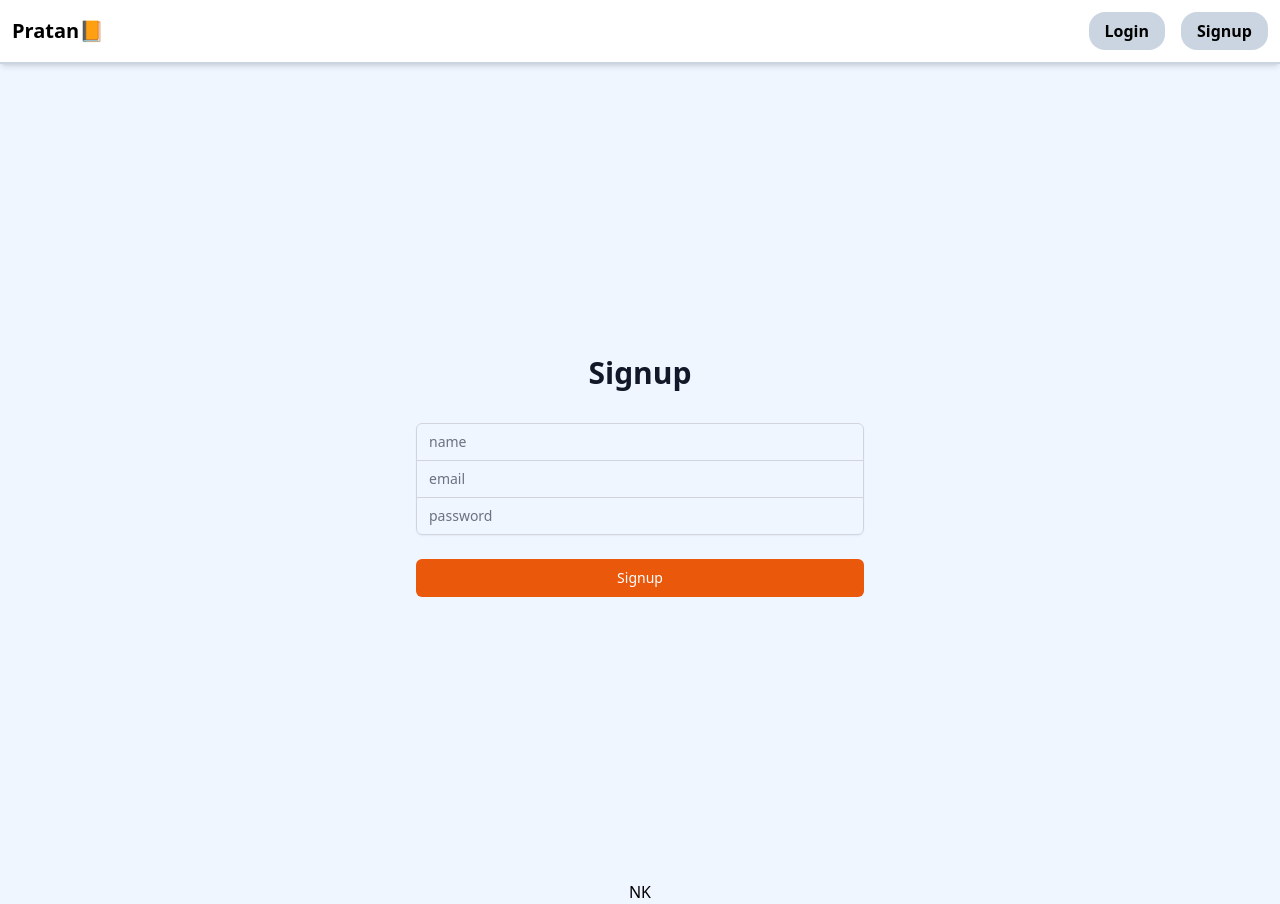
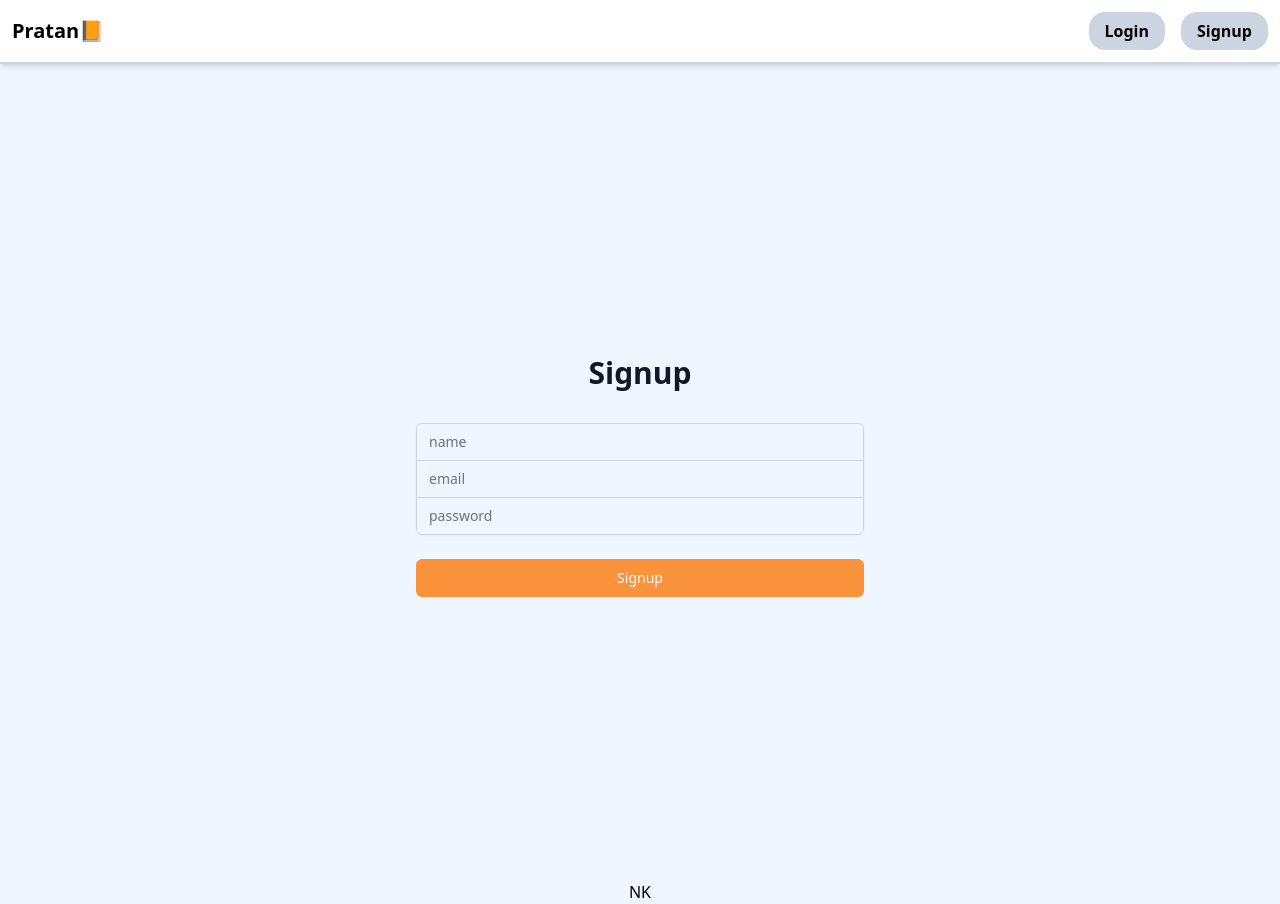
Before and after one commit to kikudesuyo/pratan, a React (Vite) app in the folder frontend/: page /signup in a window 1280 px wide. Built offline with nearby package versions, Linux system fonts and the light colour scheme.

Commit message:
modify signup style

```diff
--- a/frontend/src/pages/Signup.tsx
+++ b/frontend/src/pages/Signup.tsx
@@ -53,7 +53,7 @@ const Signup = () => {
                 type="password"
                 autoComplete="new-password"
                 required
-                className="relative block w-full px-3 py-2 text-gray-900 placeholder-gray-500 border border-gray-300 rounded-none appearance-none rounded-b-md focus:outline-none focus:ring-orange-500 focus:border-orange-500 focus:z-10 sm:text-sm"
+                className="relative block w-full px-3 py-2 text-gray-900 placeholder-gray-500 border border-gray-300 rounded-none appearance-none rounded-b-md focus:z-10 sm:text-sm"
                 placeholder="password"
                 value={password}
                 onChange={(e) => setPassword(e.target.value)}
@@ -64,7 +64,7 @@ const Signup = () => {
           <div>
             <button
               type="submit"
-              className="relative flex justify-center w-full px-4 py-2 text-sm font-medium text-white bg-orange-600 border border-transparent group rounded-md hover:bg-orange-700 focus:outline-none focus:ring-2 focus:ring-offset-2 focus:ring-orange-500"
+              className="relative flex justify-center w-full px-4 py-2 text-sm font-medium text-white bg-orange-400 border border-transparent group rounded-md hover:bg-orange-500"
             >
               Signup
             </button>
```
